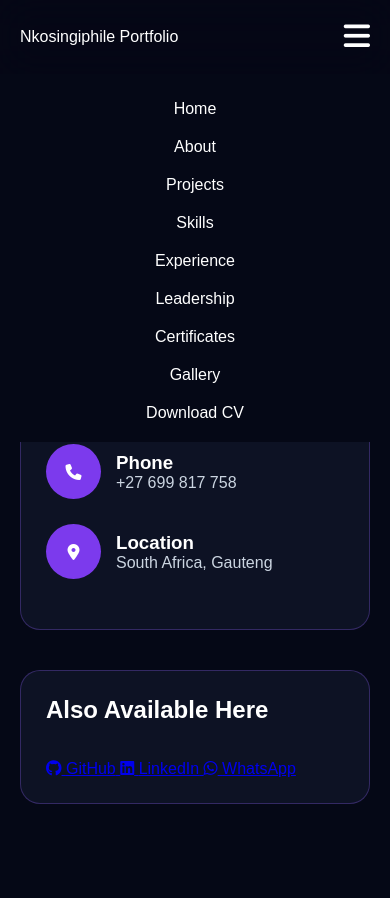
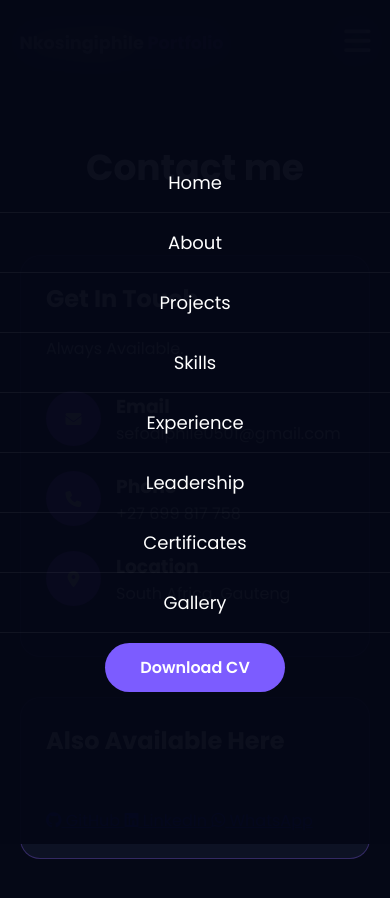
Before and after one commit to nkosingiphilesefodi/My_Portfoilio, a plain HTML site: page contact.html in a window 390 px wide. Both pictures are taken after a click on the element 356 px from the left and 37 px from the top of the page. Before the commit the page ends 864 px from the top, so only its background shows below. Drawn offline with Linux system fonts and the light colour scheme.

Commit message:
Refactor contact.css with updated styles and layout

```diff
--- a/css/contact.css
+++ b/css/contact.css
@@ -1,8 +1,10 @@
+@import url('https://fonts.googleapis.com/css2?family=Poppins:wght@300;400;500;600;700&display=swap');
+
 *{
     margin:0;
     padding:0;
     box-sizing:border-box;
-    font-family:Arial, Helvetica, sans-serif;
+    font-family:'Poppins', sans-serif;
 }
 
 body{
@@ -147,6 +149,16 @@ header{
     z-index:1000;
 }
 
+.logo{
+    font-size:1.3rem;
+    font-weight:700;
+    white-space:nowrap;
+}
+
+.logo span{
+    color:#7c5cff;
+}
+
 nav ul{
     display:flex;
     list-style:none;
@@ -170,66 +182,106 @@ nav ul li a:hover{
     cursor:pointer;
 }
 
-@media (max-width:768px){
-
-header{
-    padding:20px;
-    display:flex;
-    justify-content:space-between;
-    align-items:center;
+/* nav CV button — hidden on desktop, shown inside mobile dropdown */
+.nav-cv-btn {
+    display: none;
 }
 
-.menu-toggle{
-    display:block;
-    z-index:1001;
+/* ── Shrink nav ── */
+@media (max-width:1200px){
+    header{ padding:20px 5%; }
+    .logo{ font-size:1.1rem; }
+    nav ul{ gap:18px; }
+    nav ul li a{ font-size:.85rem; }
 }
 
+/* ── Hamburger ── */
+@media (max-width:900px){
+
+.menu-toggle{ display:block; }
+
+.hire-btn{ display:none; }
+
 nav{
-    position:absolute;
-    top:80px;
-    left:0;
-    width:100%;
-    background:#050816;
-    display:none;
-    padding:20px 0;
+    position:fixed;
+    top:0; left:0;
+    width:100%; height:100vh;
+    background:rgba(5,8,22,0.97);
+    backdrop-filter:blur(20px);
+    display:flex;
+    flex-direction:column;
+    justify-content:center;
+    align-items:center;
+    transform:translateX(100%);
+    transition:transform 0.4s cubic-bezier(0.4,0,0.2,1);
+    z-index:999;
 }
 
-nav.active{
-    display:block;
-}
+nav.active{ transform:translateX(0); }
 
 nav ul{
     display:flex;
     flex-direction:column;
     align-items:center;
-    gap:20px;
+    gap:0;
+    width:100%;
 }
 
-.contact{
-    padding:140px 20px 60px;
+nav ul li{
+    width:100%;
+    text-align:center;
+    opacity:0;
+    transform:translateY(20px);
+    transition:opacity .3s ease, transform .3s ease;
 }
 
-.title h1{
-    font-size:36px;
+nav.active ul li{ opacity:1; transform:translateY(0); }
+nav.active ul li:nth-child(1){ transition-delay:.05s; }
+nav.active ul li:nth-child(2){ transition-delay:.10s; }
+nav.active ul li:nth-child(3){ transition-delay:.15s; }
+nav.active ul li:nth-child(4){ transition-delay:.20s; }
+nav.active ul li:nth-child(5){ transition-delay:.25s; }
+nav.active ul li:nth-child(6){ transition-delay:.30s; }
+nav.active ul li:nth-child(7){ transition-delay:.35s; }
+nav.active ul li:nth-child(8){ transition-delay:.40s; }
+nav.active ul li:nth-child(9){ transition-delay:.45s; }
+
+nav ul li a{
+    display:block;
+    padding:16px 20px;
+    font-size:18px;
+    color:white;
+    border-bottom:1px solid rgba(255,255,255,.05);
+    transition:color .3s, background .3s;
 }
 
-.container{
-    grid-template-columns:1fr;
+nav ul li a:hover{ color:#7c5cff; background:rgba(124,92,255,.07); }
+
+.nav-cv-btn{ display:block !important; margin-top:10px; }
+
+.nav-cv-btn a{
+    display:inline-block;
+    padding:12px 35px;
+    background:#7c5cff;
+    border-radius:30px;
+    color:white !important;
+    text-decoration:none;
+    font-size:16px;
+    font-weight:600;
+    border-bottom:none !important;
+    transition:.3s;
 }
 
-.left,
-.right{
-    padding:25px;
-}
+.nav-cv-btn a:hover{ box-shadow:0 0 25px rgba(124,92,255,.6); transform:translateY(-2px); }
 
-.social-icons{
-    flex-direction:column;
-    align-items:center;
-}
+body.nav-open{ overflow:hidden; }
 
-.social{
-    width:100%;
-    justify-content:center;
-}
+.contact{ padding:140px 20px 60px; }
+
+.title h1{ font-size:36px; }
+
+.container{ grid-template-columns:1fr; }
+
+.left, .right{ padding:25px; }
 
 }
```
